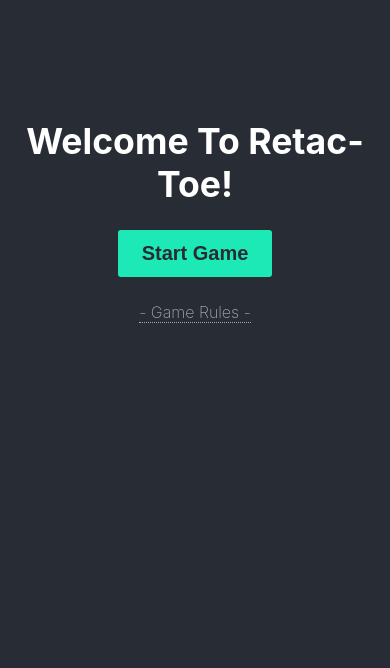
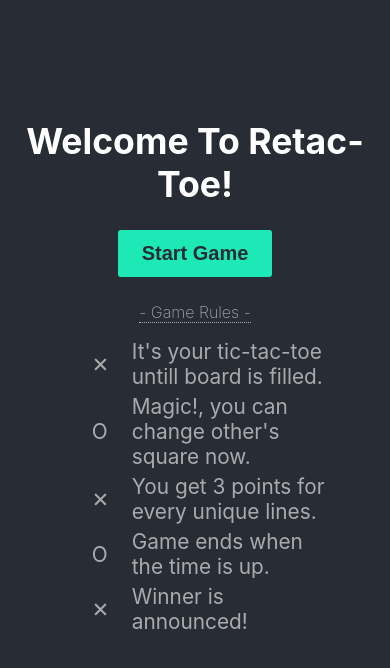
Before and after one commit to warrior-pk/retac-toe, a React (Create React App) app: page / in a window 390 px wide. Shown: the top 668 px of the page. Built offline with nearby package versions, Linux system fonts and the light colour scheme.

Commit message:
Game rules displayed on mobilescreen by default

```diff
--- a/src/components/game-box/index.jsx
+++ b/src/components/game-box/index.jsx
@@ -11,7 +11,9 @@ function GameBox() {
   const [gameEnded, setGameEnded] = useState(false);
   const [counter, setCounter] = useState(60);
   const [showBtn, setShowBtn] = useState(true);
-  const [showRules, setShowRules] = useState(false);
+  const [showRules, setShowRules] = useState(
+    window.innerWidth < 600 ? true : false
+  );
 
   useEffect(() => {
     function handleGameEnd() {
```
